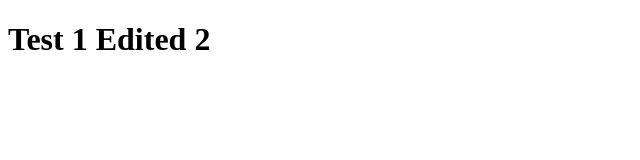
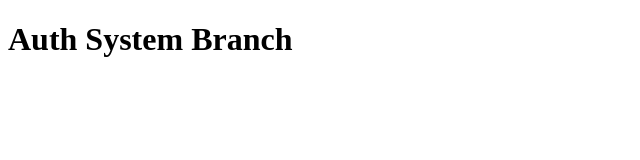
Before and after one commit to Poppyyddod/Flexi-Layer-API, a website: page index.html in a window 1280 px wide. Shown: the whole page, without its empty margins (0-640 px from the left). Drawn offline with Linux system fonts and the light colour scheme.

Commit message:
Update index.html

```diff
--- a/index.html
+++ b/index.html
@@ -6,6 +6,6 @@
     <title>Document</title>
 </head>
 <body>
-    <h1>Test 1 Edited 2</h1>
+    <h1>Auth System Branch</h1>
 </body>
 </html>
```
